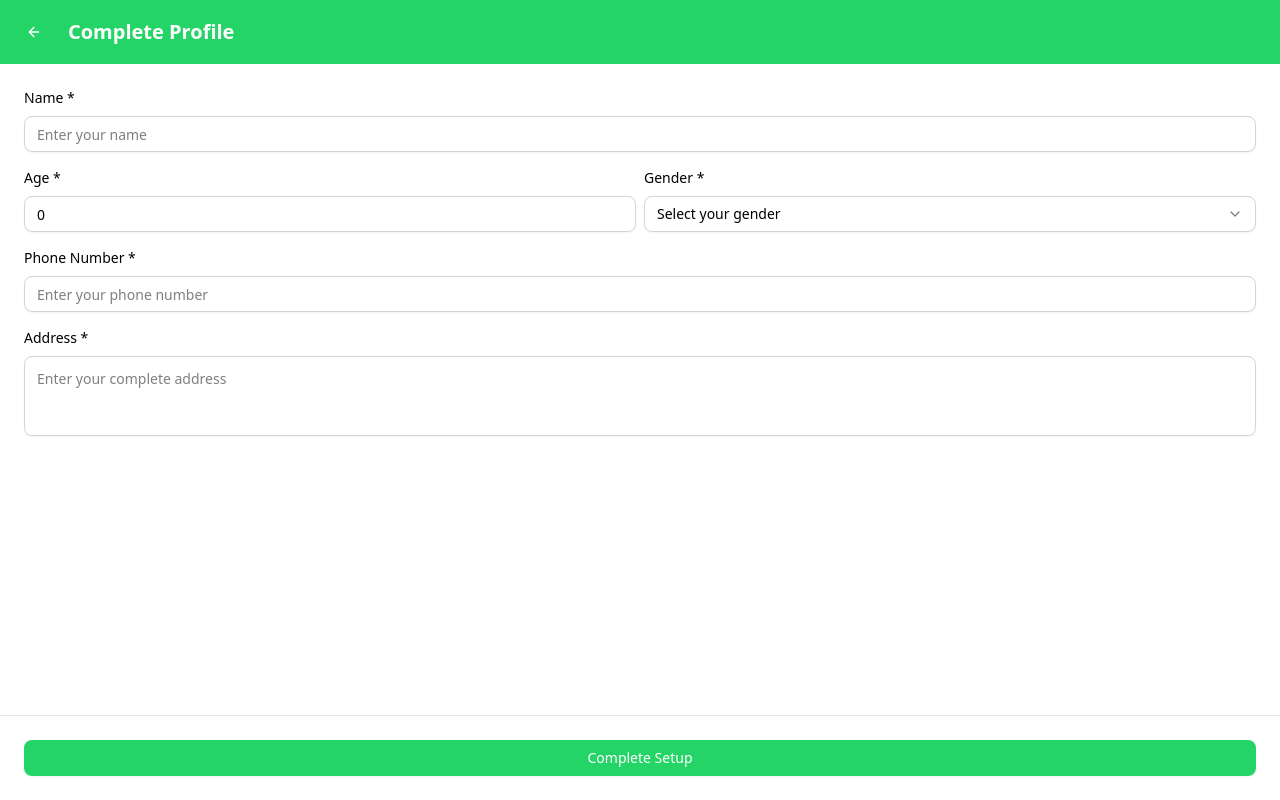
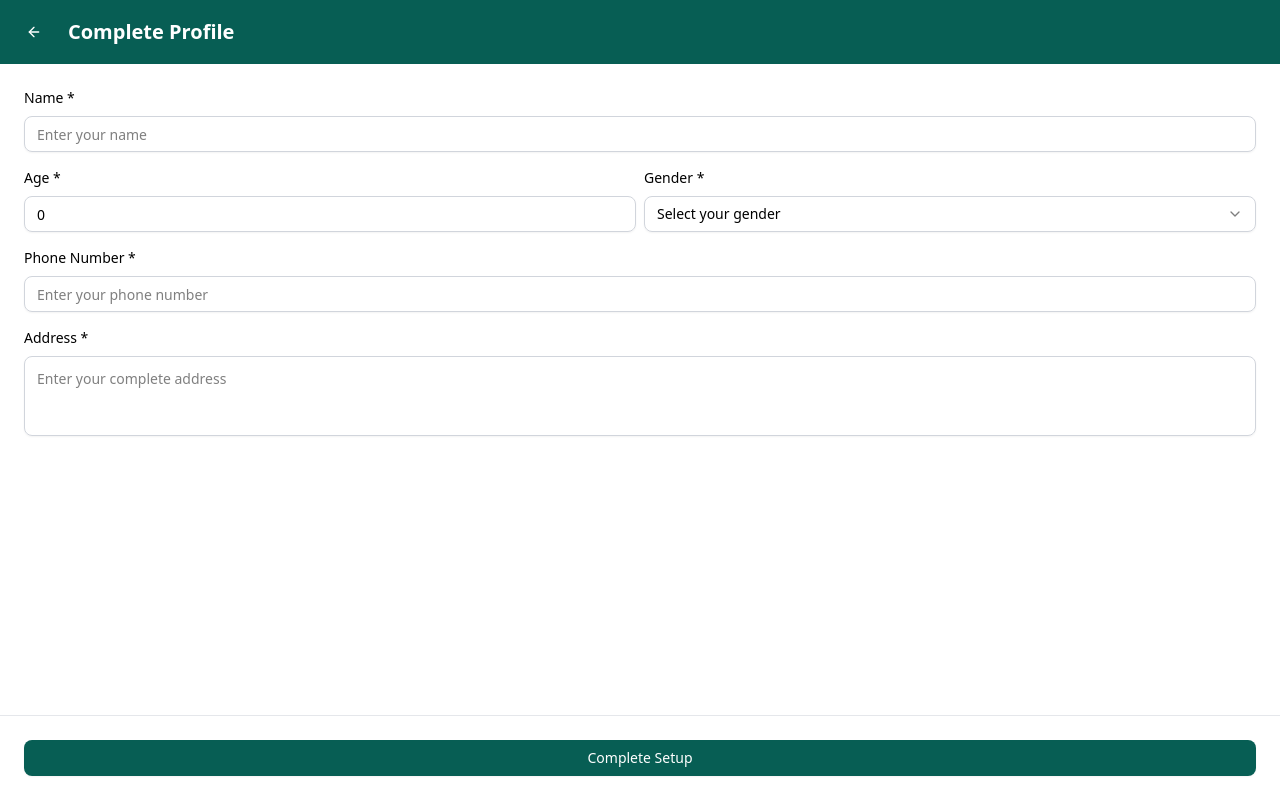
Before and after one commit to Dheeraj-Manwani/better-gondia-bot, a Next.js app: page / in a window 1280 px wide. Both pictures are taken after a click on the button "English". Built offline with nearby package versions, Linux system fonts and the light colour scheme.

Commit message:
fixed issue with toast

```diff
--- a/components/AppWrapper.tsx
+++ b/components/AppWrapper.tsx
@@ -17,7 +17,7 @@ export const AppWrapper = ({ children }: { children: React.ReactNode }) => {
     <SessionProvider>
       <QueryClientProvider client={queryClient}>
         <ThemeProvider>
-          <Toaster richColors position="top-center" expand />
+          <Toaster richColors position="top-center" expand closeButton />
           <TooltipProvider>
             <GenericModal />
             {children}
--- a/components/auth/profile-screen.tsx
+++ b/components/auth/profile-screen.tsx
@@ -151,7 +151,7 @@ export default function ProfileScreen({
     <div className="fixed inset-0 bg-white z-50">
       <div className="flex flex-col h-full">
         {/* Header */}
-        <div className="whatsapp-green text-white p-4 flex items-center">
+        <div className="bg-[#075E54] text-white p-4 flex items-center">
           <Button
             variant="ghost"
             size="sm"
@@ -258,7 +258,7 @@ export default function ProfileScreen({
         <div className="p-6 border-t border-gray-200">
           <Button
             onClick={handleSubmit}
-            className="w-full whatsapp-green text-white py-3 rounded-lg font-medium hover:bg-green-600 transition-colors"
+            className="w-full bg-[#075E54] text-white py-3 rounded-lg font-medium hover:bg-[#075E54] transition-colors"
             disabled={completeProfileMutation.isPending}
           >
             {completeProfileMutation.isPending
--- a/components/community-section.tsx
+++ b/components/community-section.tsx
@@ -74,7 +74,7 @@ export default function CommunitySection({ user }: CommunitySectionProps) {
 
   const coSignMutation = useMutation({
     mutationFn: async ({ userId, shouldApprove, complaintId }: CoSignVars) => {
-      toast.loading(
+      const id = toast.loading(
         shouldApprove ? "Co - Signing Complaint..." : "Removing Co - Sign"
       );
       const response = await apiRequest(
@@ -83,7 +83,8 @@ export default function CommunitySection({ user }: CommunitySectionProps) {
         { userId, shouldApprove, complaintId }
       );
       toast.success(
-        shouldApprove ? "Co - Sign Successfull!!" : "Removed Successfully!!"
+        shouldApprove ? "Co - Sign Successfull!!" : "Removed Successfully!!",
+        { id }
       );
 
       return response.json();
```
